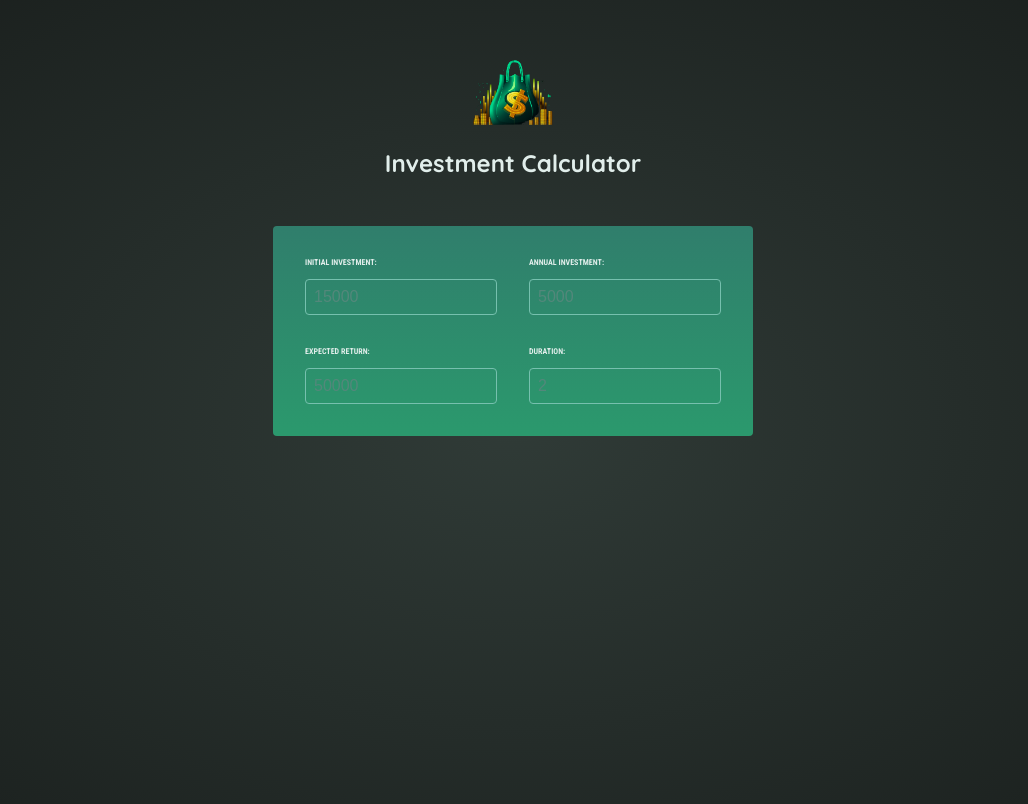
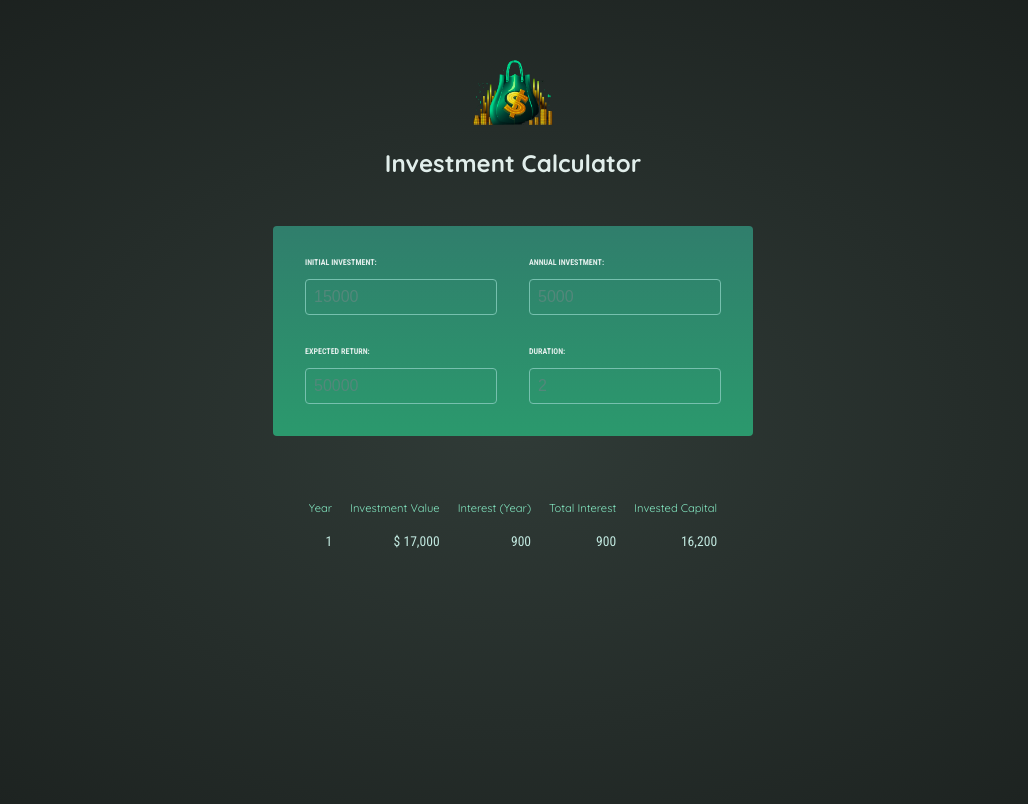
Before and after one commit to ssschneider/investment-calculator, a React (Vite) app: page / in a window 1280 px wide. Shown: the top 804 px of the page, without its empty margins (127-1155 px from the left). Built offline with nearby package versions, Linux system fonts and the light colour scheme.

Commit message:
add results table

```diff
--- a/src/App.jsx
+++ b/src/App.jsx
@@ -1,4 +1,5 @@
 import { Header } from "./components/Header"
+import { ResultsTable } from "./components/ResultsTable"
 import { UserInput } from "./components/UserInput"
 
 function App() {
@@ -28,6 +29,8 @@ function App() {
             placeholder="2"
           />
         </section>
+
+        <ResultsTable />
       </main>
     </>
   )
--- /dev/null
+++ b/src/components/ResultsTable.jsx
@@ -0,0 +1,24 @@
+export function ResultsTable () {
+    return (
+        <table id="result">
+            <thead>
+                <tr>
+                    <td>Year</td>
+                    <td>Investment Value</td>
+                    <td>Interest (Year)</td>
+                    <td>Total Interest</td>
+                    <td>Invested Capital</td>
+                </tr>
+            </thead>
+            <tbody>
+                <tr>
+                    <td>1</td>
+                    <td>$ 17,000</td>
+                    <td>900</td>
+                    <td>900</td>
+                    <td>16,200</td>
+                </tr>
+            </tbody>
+        </table>
+    );
+};
```
